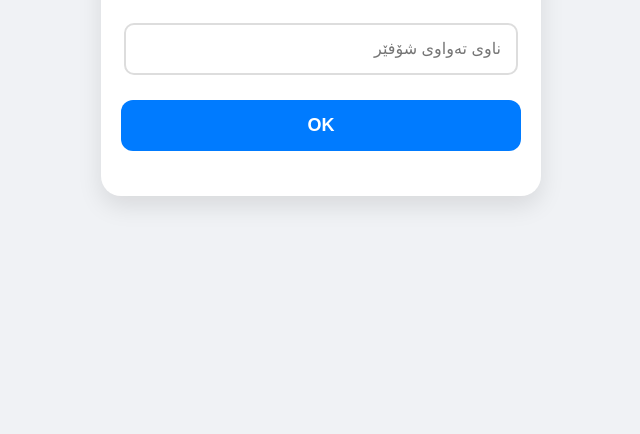
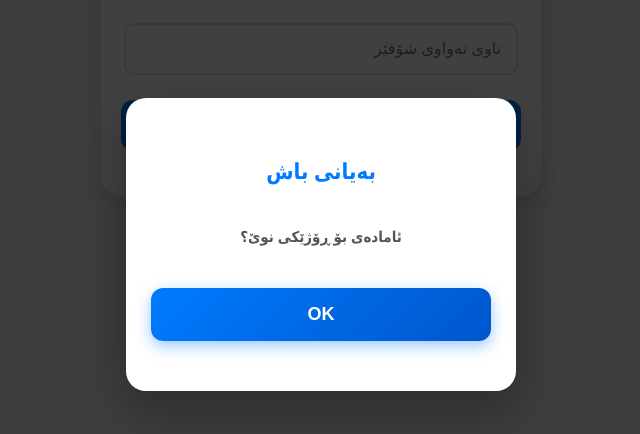
Before and after one commit to itmawaran-gif/car, a plain HTML site: page index.html in a window 1280 px wide. Shown: the part 156-590 px from the top of the page, without its empty margins (319-959 px from the left). Drawn offline with Linux system fonts and the light colour scheme.

Commit message:
Update index.html

```diff
--- a/index.html
+++ b/index.html
@@ -20,19 +20,59 @@
         #reader { width: 100%; border-radius: 15px; overflow: hidden; margin-top: 15px; background: #000; }
         .status { color: #28a745; font-weight: bold; margin-top: 15px; min-height: 24px; }
         .driver-info { background: #e7f3ff; padding: 10px; border-radius: 10px; margin-bottom: 20px; font-weight: bold; }
+        #traccarOverlay {
+            display: none;
+            position: fixed;
+            inset: 0;
+            background: rgba(0, 0, 0, 0.75);
+            z-index: 9999;
+            justify-content: center;
+            align-items: center;
+        }
+        #traccarOverlay.show { display: flex; }
+        #traccarPopup {
+            background: white;
+            border-radius: 20px;
+            padding: 35px 25px;
+            max-width: 340px;
+            width: 90%;
+            box-shadow: 0 20px 50px rgba(0,0,0,0.3);
+            text-align: center;
+            animation: popIn 0.3s ease;
+        }
+        @keyframes popIn {
+            from { transform: scale(0.8); opacity: 0; }
+            to   { transform: scale(1);   opacity: 1; }
+        }
+        #traccarPopup h3 { color: #007bff; font-size: 22px; margin-bottom: 10px; }
+        #traccarPopup p { color: #555; font-size: 15px; margin-bottom: 25px; line-height: 1.6; }
+        #openTraccarBtn {
+            background: linear-gradient(135deg, #007bff, #0056cc);
+            color: white; border: none; padding: 16px 30px;
+            border-radius: 12px; font-size: 18px; font-weight: bold;
+            cursor: pointer; width: 100%; transition: 0.3s;
+            box-shadow: 0 5px 15px rgba(0,123,255,0.4);
+        }
+        #openTraccarBtn:active { transform: scale(0.97); }
     </style>
 </head>
 <body>
 
+<div id="traccarOverlay" class="show">
+    <div id="traccarPopup">
+        <h3>بەیانی باش</h3>
+        <p><br><strong>ئامادەی بۆ ڕۆژێکی نوێ؟</strong><br></p>
+        <button id="openTraccarBtn" onclick="openTraccar()">OK</button>
+    </div>
+</div>
+
 <div class="card" id="app">
     <h2>سیستەمی وەرگرتنی ئۆتۆمبێل</h2>
-
     <div id="nameSection" style="display:none;">
         <p>بەخێربێن، تکایە ناوی خۆت بنووسە:</p>
         <input type="text" id="driverNameInput" placeholder="ناوی تەواوی شۆفێر">
         <button onclick="saveName()">OK</button>
     </div>
-
     <div id="mainSection" style="display:none;">
         <div class="driver-info" id="driverDisplayName"></div>
         <div id="reader" style="display:none;"></div>
@@ -45,10 +85,31 @@
 <script>
     let driverName = localStorage.getItem('driverName');
     let isOnTrip = localStorage.getItem('isOnTrip') === 'true';
-    // الرابط الخاص بك
     const scriptURL = 'https://script.google.com/macros/s/AKfycbx89l4TEtUKO27rxIoeMqxa7Sv6phCPNzsZaCh-XEMxcaW2BKqGDF6Ig8o-spsvNP8m/exec';
 
+    function checkTraccarPopup() {
+        const today = new Date().toDateString();
+        const lastShown = localStorage.getItem('traccarLastShown');
+        if (lastShown === today) {
+            document.getElementById('traccarOverlay').classList.remove('show');
+        }
+    }
+
+    function openTraccar() {
+        const today = new Date().toDateString();
+        localStorage.setItem('traccarLastShown', today);
+        document.getElementById('traccarOverlay').classList.remove('show');
+
+        // Use hidden iframe so the browser stays on this page
+        const iframe = document.createElement('iframe');
+        iframe.style.display = 'none';
+        iframe.src = 'org.traccar.client://';
+        document.body.appendChild(iframe);
+        setTimeout(() => document.body.removeChild(iframe), 2000);
+    }
+
     window.onload = () => {
+        checkTraccarPopup();
         if (!driverName) {
             document.getElementById('nameSection').style.display = 'block';
         } else {
@@ -88,10 +149,8 @@
     function startScan() {
         document.getElementById('reader').style.display = 'block';
         document.getElementById('statusMsg').innerText = "جاري فتح الكاميرا...";
-
         const html5QrCode = new Html5Qrcode("reader");
         const config = { fps: 10, qrbox: { width: 250, height: 250 } };
-
         html5QrCode.start({ facingMode: "environment" }, config,
             (decodedText) => {
                 sendData(decodedText);
@@ -107,29 +166,16 @@
 
     function sendData(carId) {
         const type = isOnTrip ? "end" : "start";
-
-    // التعديل هنا لضمان أرقام إنجليزية وتنسيق 24 ساعة
         const now = new Date().toLocaleString('en-GB', {
-        year: 'numeric',
-        month: 'numeric',
-        day: 'numeric',
-        hour: '2-digit',
-        minute: '2-digit',
-        second: '2-digit',
+            year: 'numeric', month: 'numeric', day: 'numeric',
+            hour: '2-digit', minute: '2-digit', second: '2-digit',
             hour12: false
-    }).replace(/\//g, '-'); // تبديل الفواصل لسهولة القراءة
-
+        }).replace(/\//g, '-');
         document.getElementById('statusMsg').innerText = "داتاکان تۆمار دەکرێن...";
-
         fetch(scriptURL, {
             method: 'POST',
             mode: 'no-cors',
-            body: JSON.stringify({
-                driverName: driverName,
-                carId: carId, // اسم السيارة المستخرج من الـ QR
-                time: now,
-                type: type
-            })
+            body: JSON.stringify({ driverName, carId, time: now, type })
         }).then(() => {
             isOnTrip = !isOnTrip;
             localStorage.setItem('isOnTrip', isOnTrip);
@@ -142,22 +188,17 @@
     }
 
     function clearUser() {
-        // طلب كلمة السر من المستخدم
         let password = prompt("تکایە وشەی نهێنی بنووسە (أدخل كلمة السر):");
-
         if (password === "Mm19941994Mm") {
-            // إذا كانت صحيحة، تأكيد الحذف
             if(confirm("آیا دڵنیایت لە سڕینەوەی ناوی شۆفێر؟ (هل تريد مسح بيانات السائق؟)")) {
                 localStorage.clear();
                 location.reload();
             }
         } else if (password !== null) {
-            // إذا كانت خاطئة ولم يضغط إلغاء
             alert("وشەی نهێنی هەڵەیە! (كلمة السر خاطئة)");
         }
     }
 
-    // تسجيل الـ Service Worker (للـ PWA)
     if ('serviceWorker' in navigator) {
         window.addEventListener('load', () => {
             navigator.serviceWorker.register('sw.js').catch(err => console.log(err));
@@ -165,5 +206,4 @@
     }
 </script>
 </body>
-
 </html>
```
Lines whose indentation alone changed are shown as unchanged.
